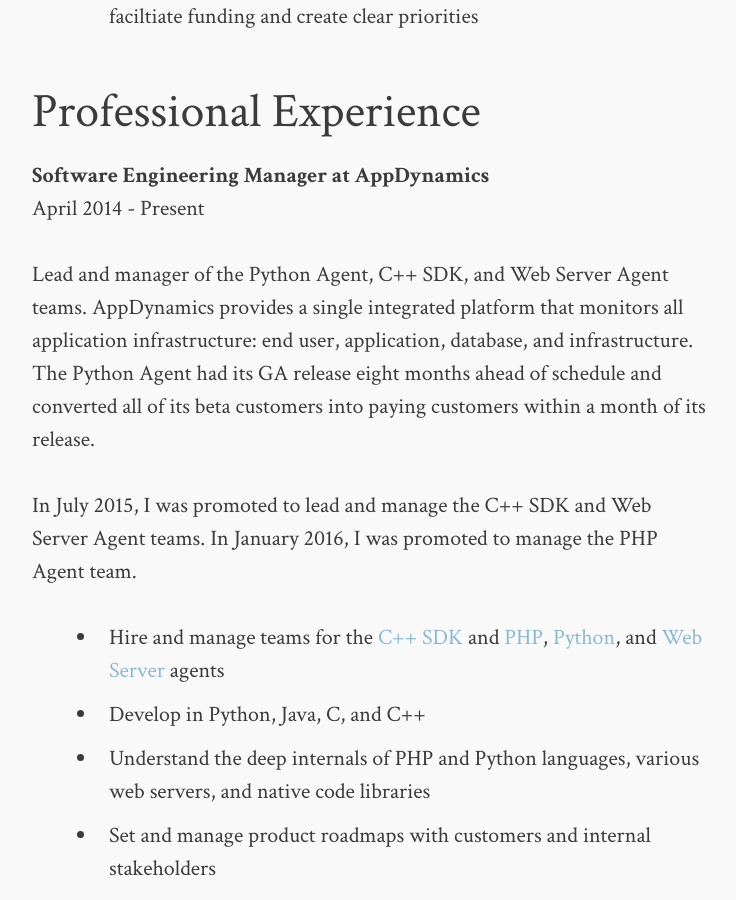
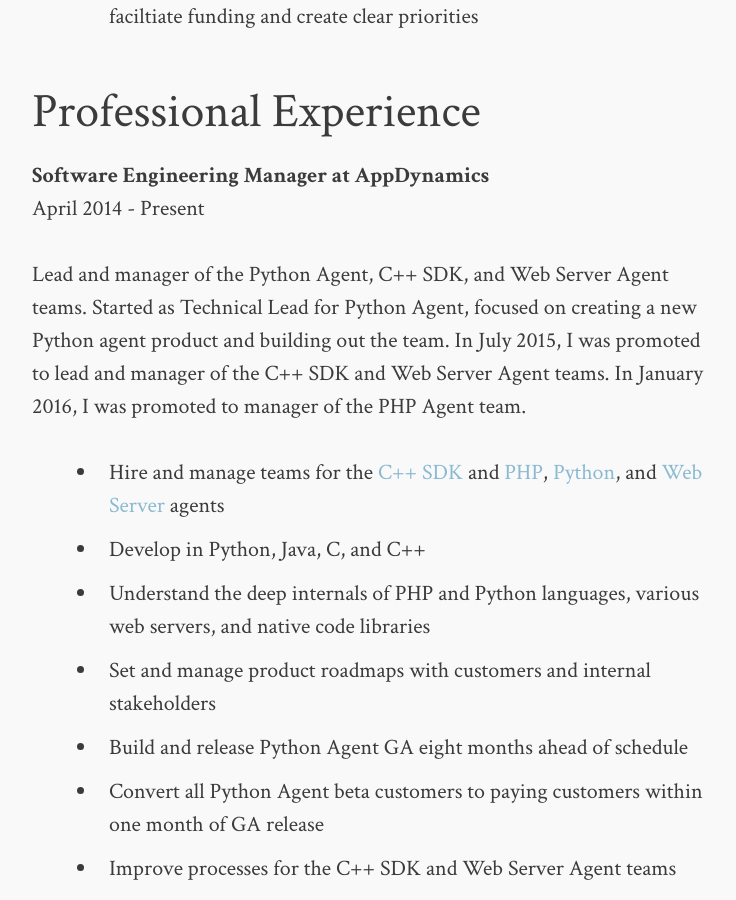
Before and after one commit to dkoepke/dkoepke.github.io, a Jekyll site: the page built from Resume.md, in a window 1280 px wide and 900 px high, scrolled down 1803 px. Shown: the whole window, without its empty margins (268-1004 px from the left). Built offline with Jekyll 4.4.1, drawn with Linux system fonts in a browser that asks for light colours.

Commit message:
Tighten up section on AppD.

```diff
--- a/Resume.md
+++ b/Resume.md
@@ -39,9 +39,7 @@ I am a software engineering generalist with over ten years experience as a hands
 **Software Engineering Manager at AppDynamics**<br>
 April 2014 - Present
 
-Lead and manager of the Python Agent, C++ SDK, and Web Server Agent teams. AppDynamics provides a single integrated platform that monitors all application infrastructure: end user, application, database, and infrastructure. The Python Agent had its GA release eight months ahead of schedule and converted all of its beta customers into paying customers within a month of its release.
-
-In July 2015, I was promoted to lead and manage the C++ SDK and Web Server Agent teams. In January 2016, I was promoted to manage the PHP Agent team.
+Lead and manager of the Python Agent, C++ SDK, and Web Server Agent teams. Started as Technical Lead for Python Agent, focused on creating a new Python agent product and building out the team. In July 2015, I was promoted to lead and manager of the C++ SDK and Web Server Agent teams. In January 2016, I was promoted to manager of the PHP Agent team.
 
 * Hire and manage teams for the [C++ SDK](http://www.appdynamics.com/cpp/) and [PHP](http://appdynamics.com/php/), [Python](http://appdynamics.com/python), and [Web Server](http://www.appdynamics.com/apache-web-server/) agents
 * Develop in Python, Java, C, and C++
```
